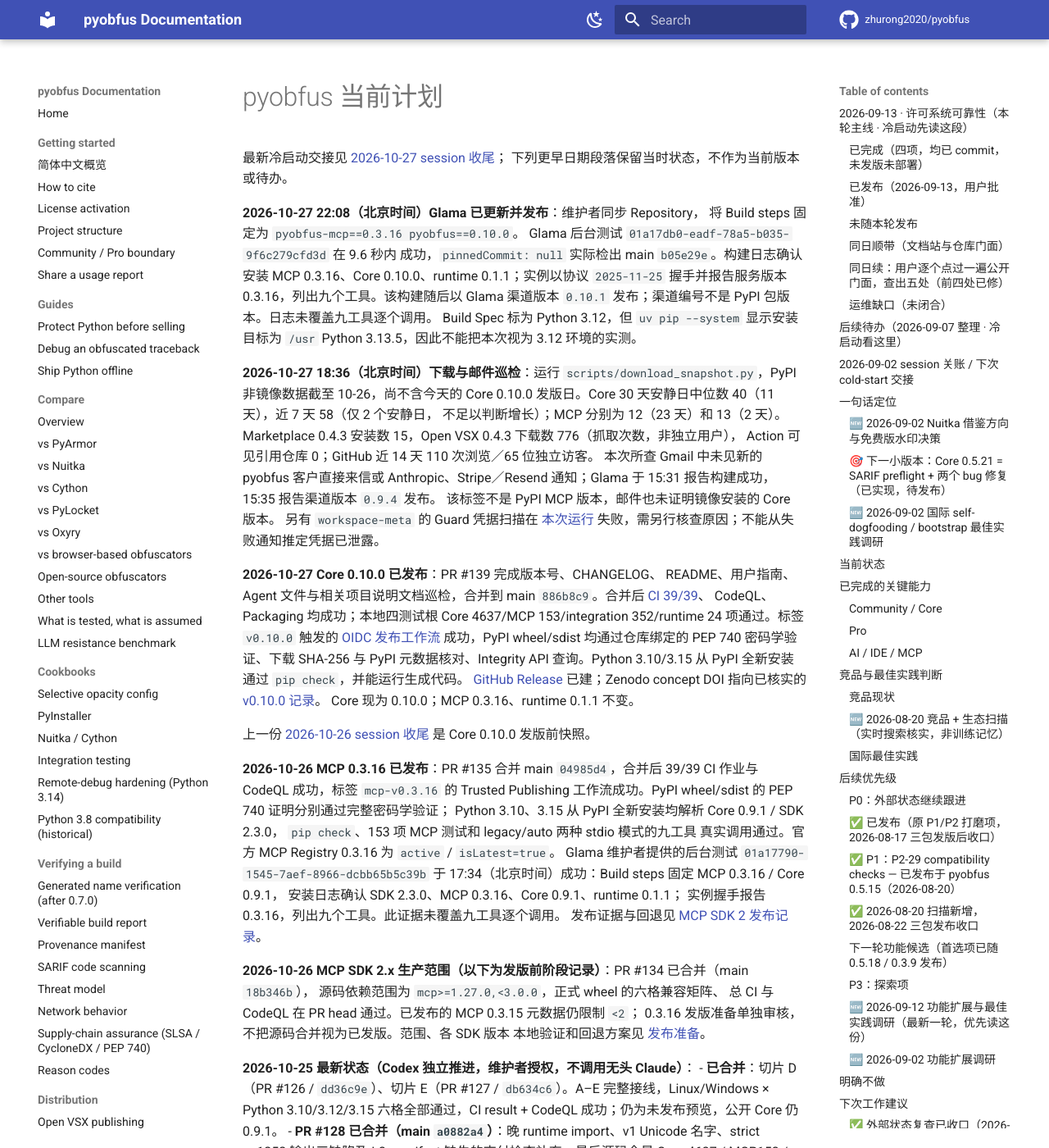
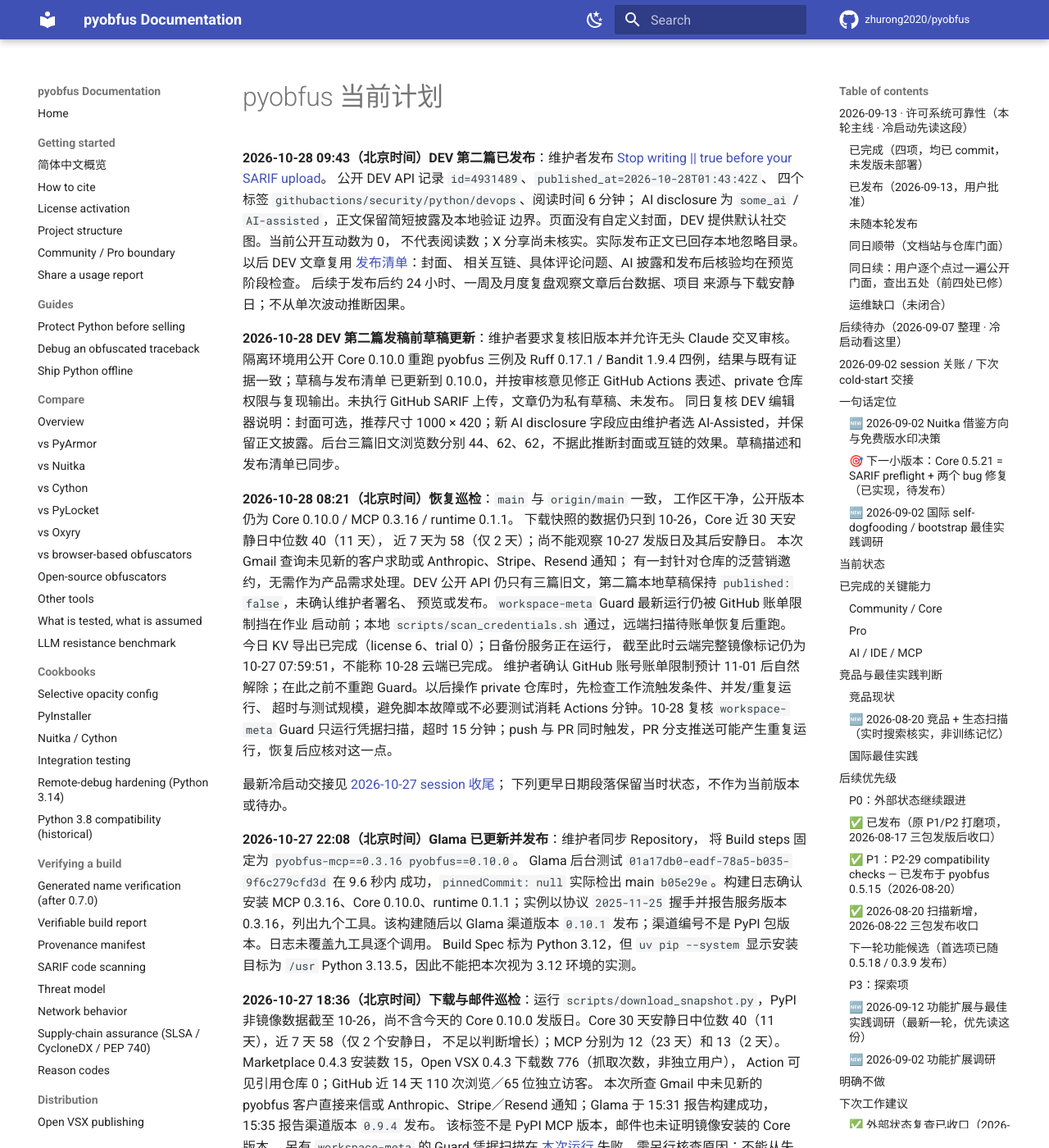
Before and after one commit to zhurong2020/pyobfus, an MkDocs documentation site: the page built from docs/CURRENT_PLAN_ZH.md, in a window 1280 px wide and 1400 px high. Shown: the whole window at 82% size. Built offline with MkDocs 1.6.1 and Material for MkDocs 9.7.7, drawn with Linux system fonts in a browser that asks for light colours; comment, search, counter and statistics services are not loaded.

Commit message:
docs: record DEV SARIF article and reusable publishing checklist

```diff
--- a/docs/CURRENT_PLAN_ZH.md
+++ b/docs/CURRENT_PLAN_ZH.md
@@ -1,4 +1,42 @@
 # pyobfus 当前计划
+
+**2026-10-28 09:43（北京时间）DEV 第二篇已发布**：维护者发布
+[Stop writing || true before your SARIF upload](https://dev.to/zhurong2020/stop-writing-true-before-your-sarif-upload-16ih)。
+公开 DEV API 记录 `id=4931489`、`published_at=2026-10-28T01:43:42Z`、
+四个标签 `githubactions/security/python/devops`、阅读时间 6 分钟；
+AI disclosure 为 `some_ai` / `AI-assisted`，正文保留简短披露及本地验证
+边界。页面没有自定义封面，DEV 提供默认社交图。当前公开互动数为 0，
+不代表阅读数；X 分享尚未核实。实际发布正文已回存本地忽略目录。
+以后 DEV 文章复用 [发布清单](DEV_PUBLISHING_CHECKLIST.md)：封面、
+相关互链、具体评论问题、AI 披露和发布后核验均在预览阶段检查。
+后续于发布后约 24 小时、一周及月度复盘观察文章后台数据、项目
+来源与下载安静日；不从单次波动推断因果。
+
+**2026-10-28 DEV 第二篇发稿前草稿更新**：维护者要求复核旧版本并允许无头
+Claude 交叉审核。隔离环境用公开 Core 0.10.0 重跑 pyobfus 三例及
+Ruff 0.17.1 / Bandit 1.9.4 四例，结果与既有证据一致；草稿与发布清单
+已更新到 0.10.0，并按审核意见修正 GitHub Actions 表述、private 仓库
+权限与复现输出。未执行 GitHub SARIF 上传，文章仍为私有草稿、未发布。
+同日复核 DEV 编辑器说明：封面可选，推荐尺寸 1000 × 420；新 AI disclosure
+字段应由维护者选 AI-Assisted，并保留正文披露。后台三篇旧文浏览数分别
+44、62、62，不据此推断封面或互链的效果。草稿描述和发布清单已同步。
+
+**2026-10-28 08:21（北京时间）恢复巡检**：`main` 与 `origin/main` 一致，
+工作区干净，公开版本仍为 Core 0.10.0 / MCP 0.3.16 / runtime 0.1.1。
+下载快照的数据仍只到 10-26，Core 近 30 天安静日中位数 40（11 天），
+近 7 天为 58（仅 2 天）；尚不能观察 10-27 发版日及其后安静日。
+本次 Gmail 查询未见新的客户求助或 Anthropic、Stripe、Resend 通知；
+有一封针对仓库的泛营销邀约，无需作为产品需求处理。DEV 公开 API
+仍只有三篇旧文，第二篇本地草稿保持 `published: false`，未确认维护者署名、
+预览或发布。`workspace-meta` Guard 最新运行仍被 GitHub 账单限制挡在作业
+启动前；本地 `scripts/scan_credentials.sh` 通过，远端扫描待账单恢复后重跑。
+今日 KV 导出已完成（license 6、trial 0）；日备份服务正在运行，
+截至此时云端完整镜像标记仍为 10-27 07:59:51，不能称 10-28 云端已完成。
+维护者确认 GitHub 账号账单限制预计 11-01 后自然解除；在此之前不重跑
+Guard。以后操作 private 仓库时，先检查工作流触发条件、并发/重复运行、
+超时与测试规模，避免脚本故障或不必要测试消耗 Actions 分钟。10-28
+复核 `workspace-meta` Guard 只运行凭据扫描，超时 15 分钟；push 与 PR
+同时触发，PR 分支推送可能产生重复运行，恢复后应核对这一点。
 
 最新冷启动交接见 [2026-10-27 session 收尾](SESSION_CLOSEOUT_2026-10-27.md)；
 下列更早日期段落保留当时状态，不作为当前版本或待办。
```
Also changed, not shown: docs/ADOPTION_CONTENT_VALIDATION_2026-10-22.md (+6 -0 lines), docs/ADOPTION_WORKFLOW_PLAN_2026-10-22.md (+5 -0 lines), docs/DEV_PUBLISHING_CHECKLIST.md (added, +41 -0 lines), docs/TODO.md (+14 -8 lines).
